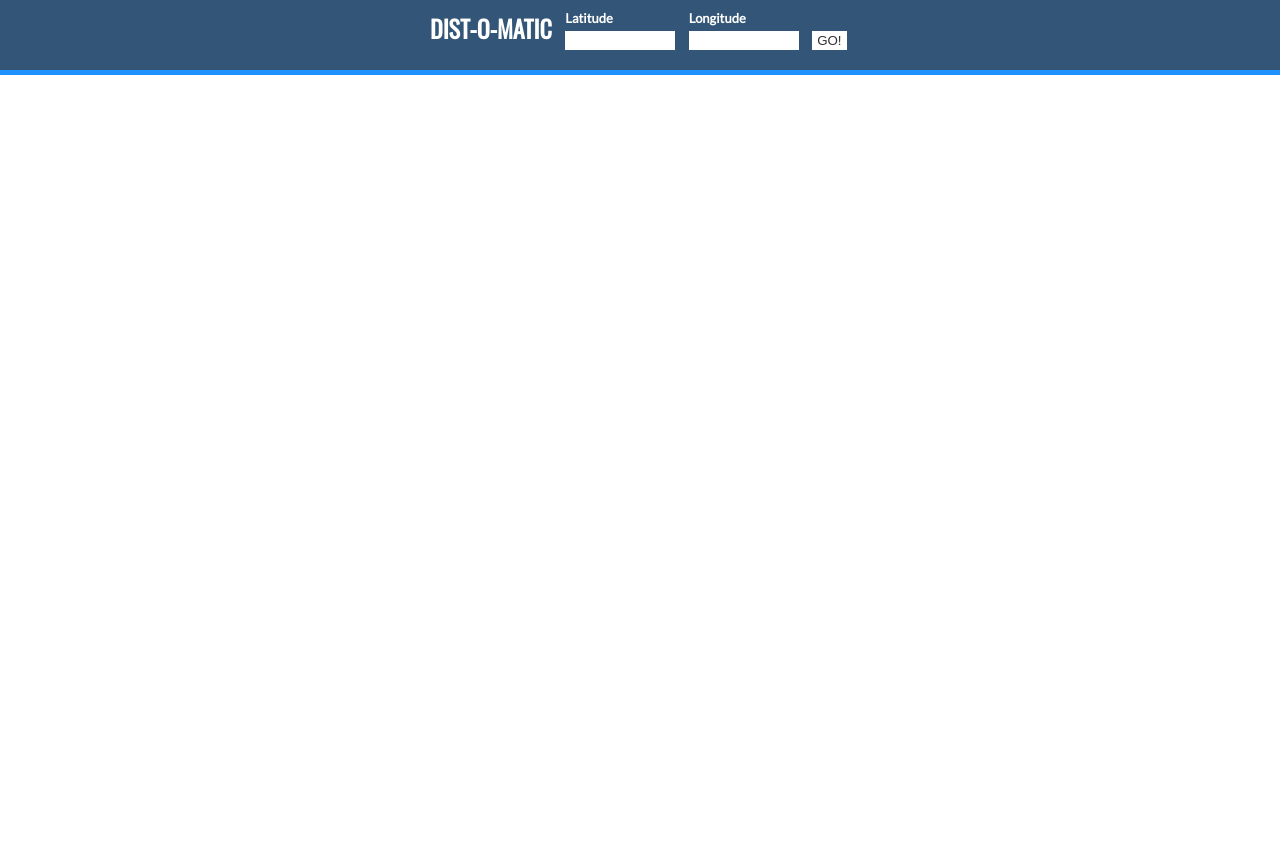
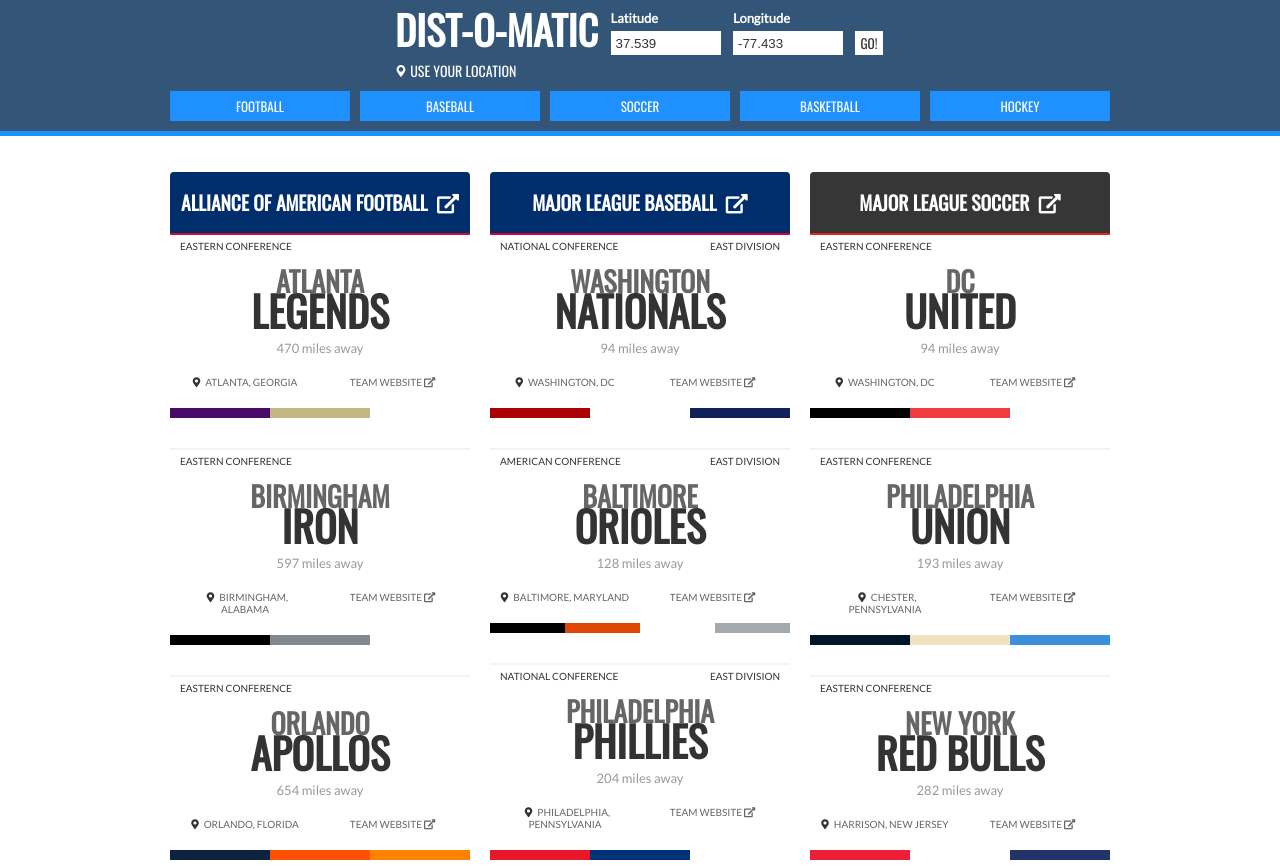
Before and after one commit to halfmanhalfdonut/distomatic, a website with bundled scripts: page index.html in a window 1280 px wide. Shown: the top 866 px of the page. Before the commit the page ends 800 px from the top, so only its background shows below. Built offline with nearby package versions, Linux system fonts and the light colour scheme; no server answers.

Commit message:
default to richmond, add option for location

```diff
--- a/app.js
+++ b/app.js
@@ -9,6 +9,7 @@
     this.setupElements();
 
     this.handlePosition = this.handlePosition.bind(this);
+    this.handleLocation = this.handleLocation.bind(this);
     this.handleError = this.handleError.bind(this);
     this.render = this.render.bind(this);
     this.handleGo = this.handleGo.bind(this);
@@ -17,14 +18,17 @@
 
     this.search.addEventListener('submit', this.handleGo);
     this.nav.addEventListener('click', this.handleFilter);
+    this.locationButton.addEventListener('click', this.handleLocation);
 
     this.distomatic = null;
 
-    if (navigator.geolocation) {
-      navigator.geolocation.getCurrentPosition(this.handlePosition, this.handleError);
-    } else {
-      this.handleError();
-    }
+    // Default to Richmond
+    this.handlePosition({
+      coords: {
+        latitude: 37.539,
+        longitude: -77.433
+      }
+    });
   }
 
   setupElements() {
@@ -34,9 +38,21 @@
     this.latitude = document.getElementById('latitude');
     this.longitude = document.getElementById('longitude');
     this.button = document.getElementById('button');
+    this.locationButton = document.getElementById('location');
+  }
+
+  handleLocation(e) {
+    e.preventDefault();
+
+    if (navigator.geolocation) {
+      navigator.geolocation.getCurrentPosition(this.handlePosition, this.handleError, { enableHighAccuracy: true });
+    } else {
+      this.handleError();
+    }
   }
 
   handlePosition(position) {
+    console.log(`Position`, position);
     this.latitude.value = parseFloat(position.coords.latitude).toFixed(3);
     this.longitude.value = parseFloat(position.coords.longitude).toFixed(3);
 
--- a/css/app.css
+++ b/css/app.css
@@ -38,6 +38,7 @@
 }
 
 .button {
+  font-family: Oswald;
   text-transform: uppercase;
 }
 
--- a/css/header.css
+++ b/css/header.css
@@ -11,7 +11,7 @@
   width: 300px;
   display: grid;
   grid-template-areas:
-    'title title title'
+    'title use-loc use-loc'
     'label-latitude label-longitude .'
     'input-latitude input-longitude button-go';
   grid-column-gap: 10px;
@@ -21,13 +21,20 @@
   justify-items: left;
 }
 
-@media screen and (min-width: 640px) {
-  .search {
-    width: 420px;
-    grid-template-areas:
-    'title label-latitude label-longitude .'
-    'title input-latitude input-longitude button-go';
-  }
+.button-location {
+  padding: 0;
+  grid-area: use-loc;
+  background: transparent;
+  border: none;
+  cursor: pointer;
+  font-family: Oswald;
+  text-transform: uppercase;
+  color: #FFF;
+  font-size: 14px;
+}
+
+.location-icon {
+  height: 12px;
 }
 
 .title {
@@ -35,6 +42,21 @@
   text-transform: uppercase;
   grid-area: title;
   margin: 0;
+}
+
+@media screen and (min-width: 640px) {
+  .search {
+    width: 490px;
+    grid-template-areas:
+    'title label-latitude label-longitude .'
+    'title input-latitude input-longitude button-go'
+    'use-loc use-loc use-loc use-loc';
+  }
+
+  .title {
+    font-size: 40px;
+    line-height: 38px;
+  }
 }
 
 .label-latitude {
@@ -73,7 +95,7 @@
 
 @media screen and (min-width: 640px) {
   .nav {
-    width: 420px;
+    width: 490px;
   }
 }
 
--- a/index.html
+++ b/index.html
@@ -18,6 +18,7 @@
         <label class="label label-longitude" for="longitude">Longitude</label>
         <input type="text" id="longitude" name="longitude" class="input input-longitude">
         <button id="button" type="submit" class="button button-go">Go!</button>
+        <button id="location" type="button" class="button-location" title="Use My Location"><img src="/images/location.svg" alt="Use My Location" class="location-icon"> Use Your Location</button>
       </form>
       <nav id="nav" class="nav"></nav>
     </header>
```
Also changed, not shown: images/location.svg (added).
